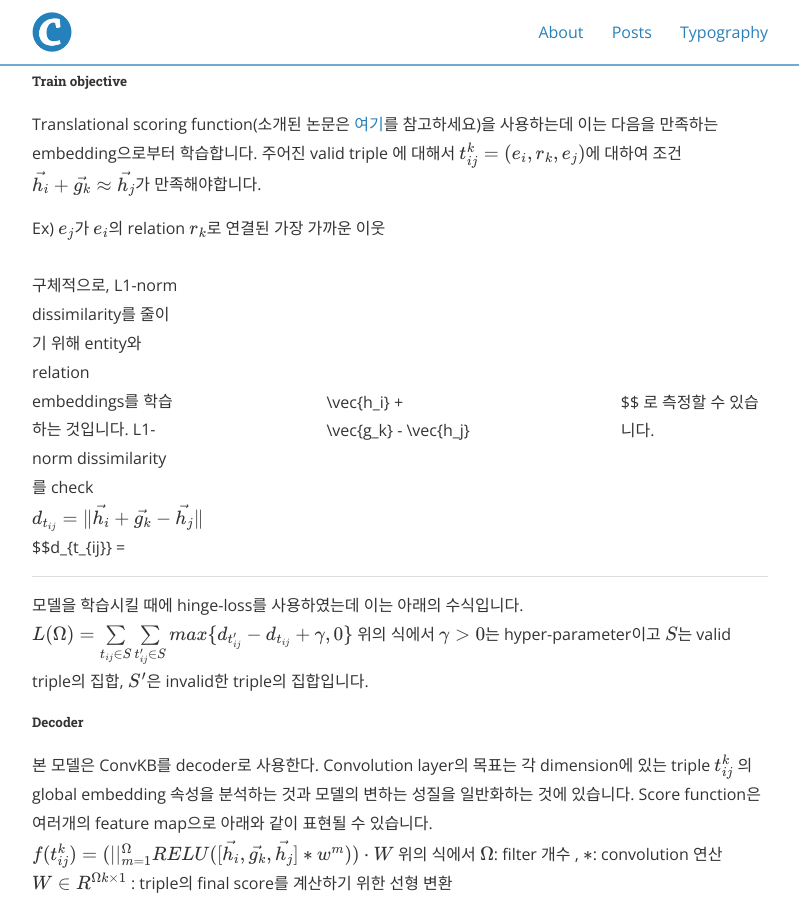
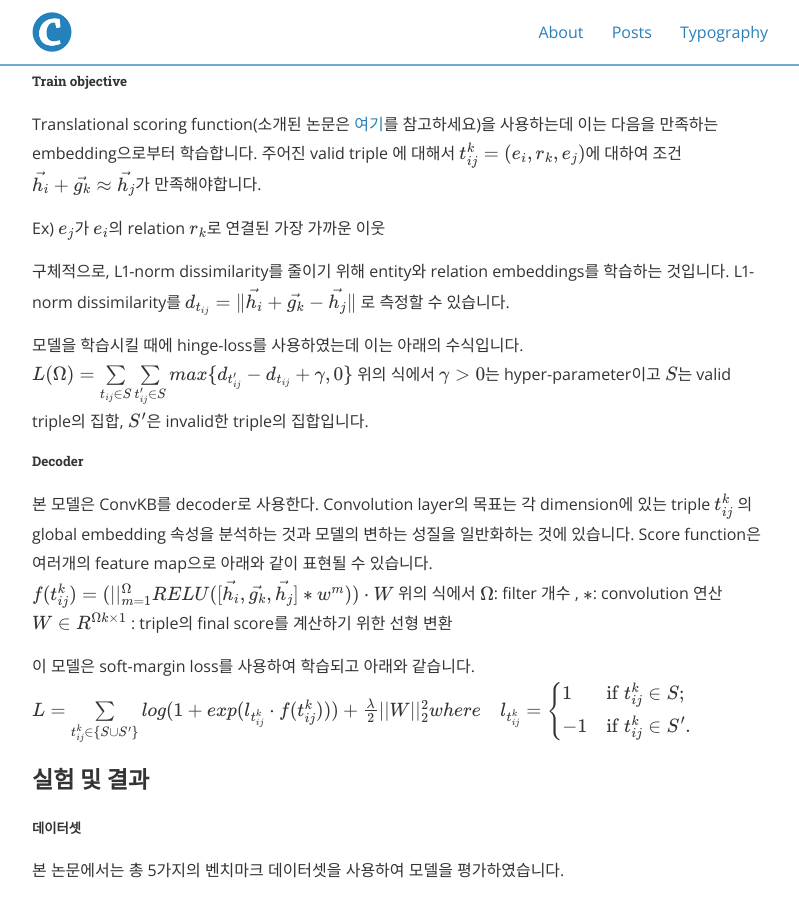
Before and after one commit to jeewon9708/jeewon9708.github.io, a Jekyll site: the page built from _posts/2020-09-18-paper-review-01.md, in a window 1280 px wide and 900 px high, scrolled down 5226 px. Shown: the whole window, without its empty margins (240-1039 px from the left). Built offline with Jekyll 4.4.1, drawn with Linux system fonts in a browser that asks for light colours; nearby versions of some CDN libraries; formulas are drawn with MathJax 3.

Commit message:
Update 2020-09-18-paper-review-01.md

```diff
--- a/_posts/2020-09-18-paper-review-01.md
+++ b/_posts/2020-09-18-paper-review-01.md
@@ -132,7 +132,7 @@ Translational scoring function(소개된 논문은 [여기](https://papers.nips.
 
 Ex) $e_j$가 $e_i$의 relation $r_k$로 연결된 가장 가까운 이웃
 
-구체적으로, L1-norm dissimilarity를 줄이기 위해 entity와 relation embeddings를 학습하는 것입니다. L1-norm dissimilarity를 check$$ d_{t_{ij}} = \Vert\vec{h_i} + \vec{g_k} - \vec{h_j}\Vert$$ $$d_{t_{ij}} = ||\vec{h_i} + \vec{g_k} - \vec{h_j}||$$ 로 측정할 수 있습니다.
+구체적으로, L1-norm dissimilarity를 줄이기 위해 entity와 relation embeddings를 학습하는 것입니다. L1-norm dissimilarity를 $$ d_{t_{ij}} = \Vert\vec{h_i} + \vec{g_k} - \vec{h_j}\Vert$$ 로 측정할 수 있습니다.
 
 모델을 학습시킬 때에 hinge-loss를 사용하였는데 이는 아래의 수식입니다.
 $$
```
